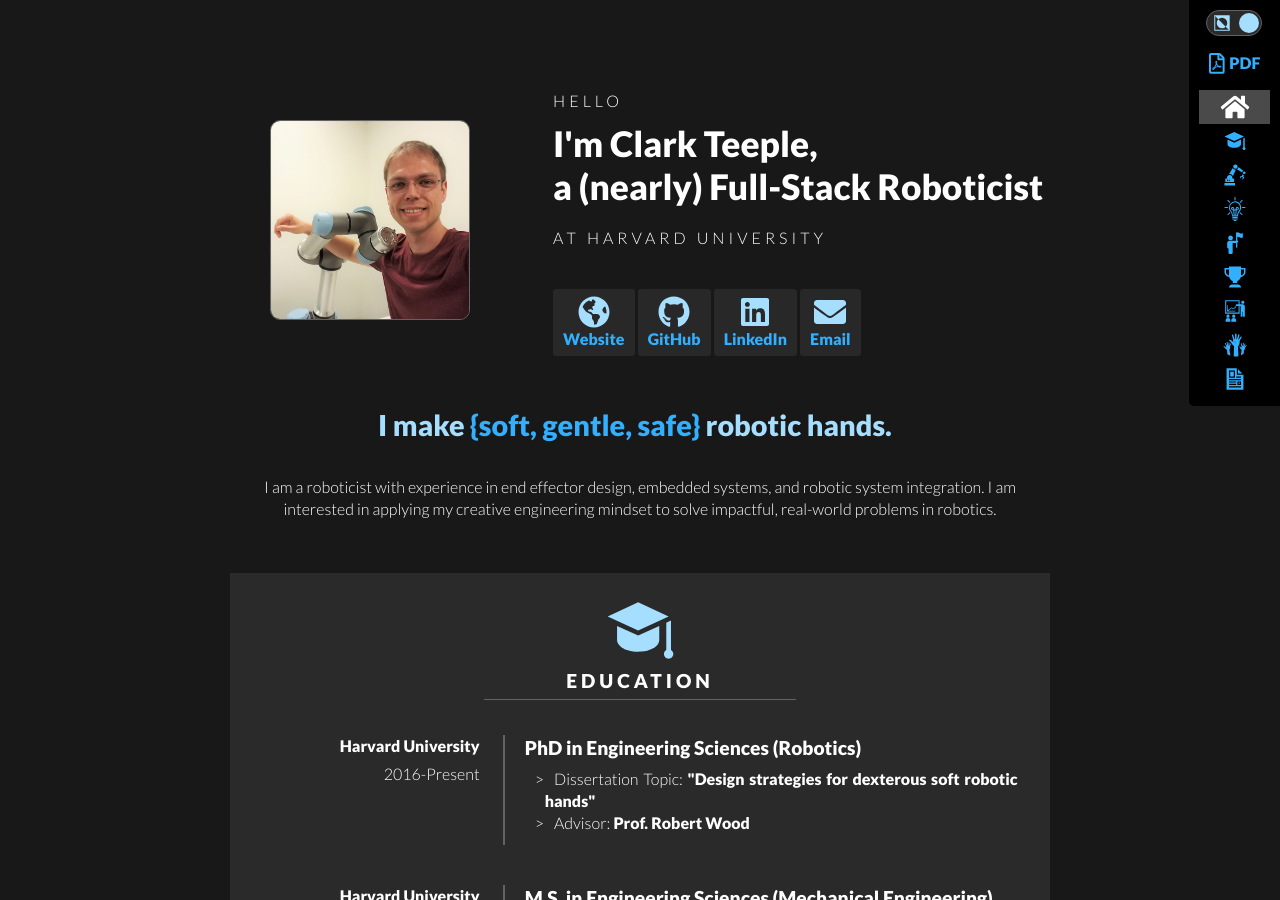
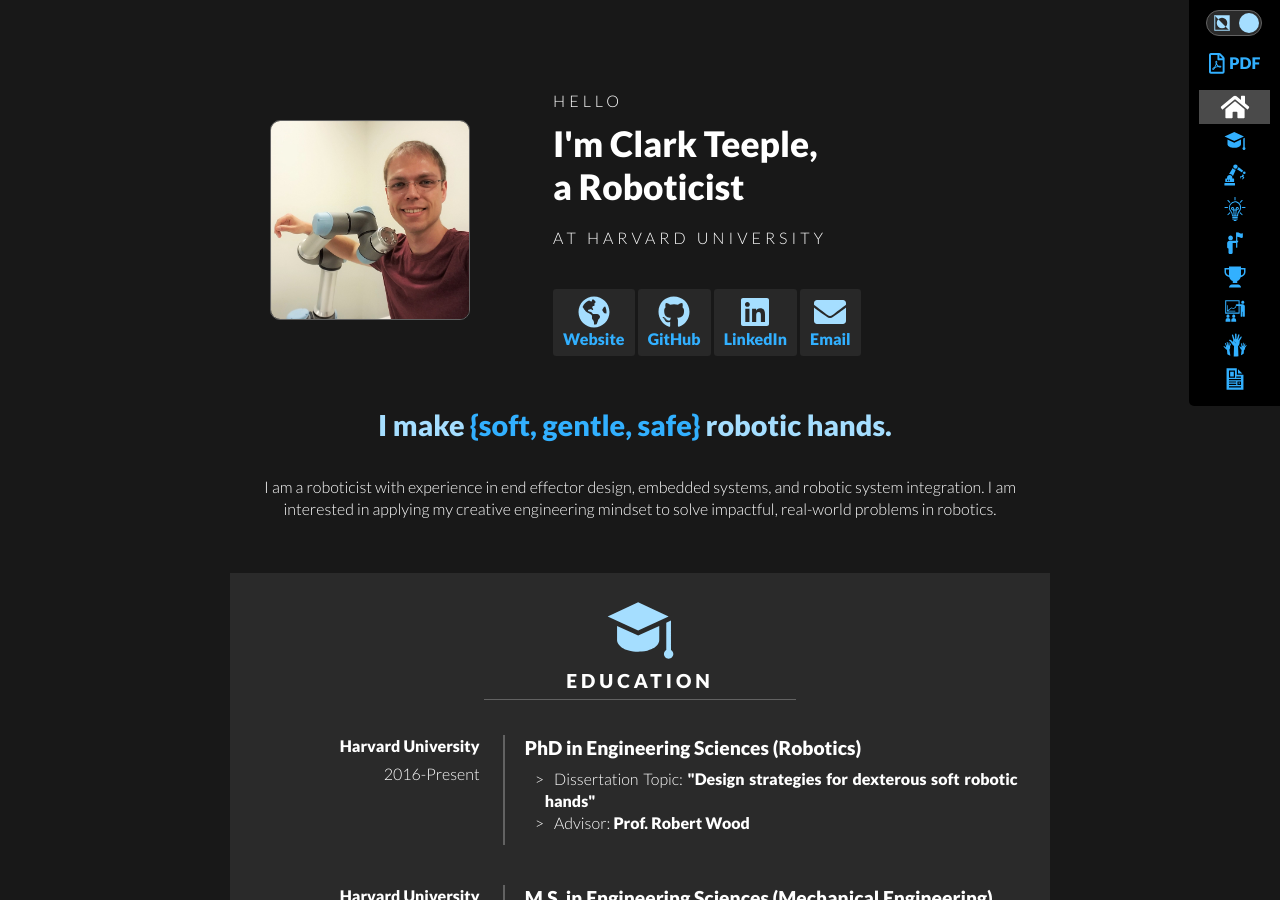
Before and after one commit to cbteeple/cbteeple.github.io, a Jekyll site: the page built from index.html, in a window 1280 px wide and 900 px high. Built offline with Jekyll 4.4.1, drawn with Linux system fonts in a browser that asks for light colours; nearby versions of some CDN libraries; some of the changed text lies outside the part shown.

Commit message:
Update _config.yml

```diff
--- a/_config.yml
+++ b/_config.yml
@@ -9,7 +9,7 @@
 url: "" #"https://cbteeple.github.io"
 bg-image: blue_drawing.jpg
 name: Clark Teeple
-job: (nearly) Full-Stack Roboticist
+job: Roboticist
 location: Harvard University
 interests: Robotics
 # twitter_username:
```
